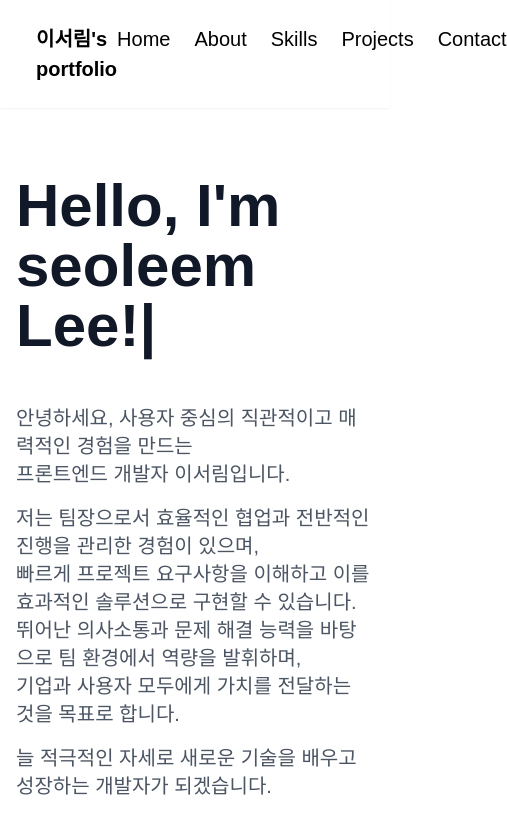
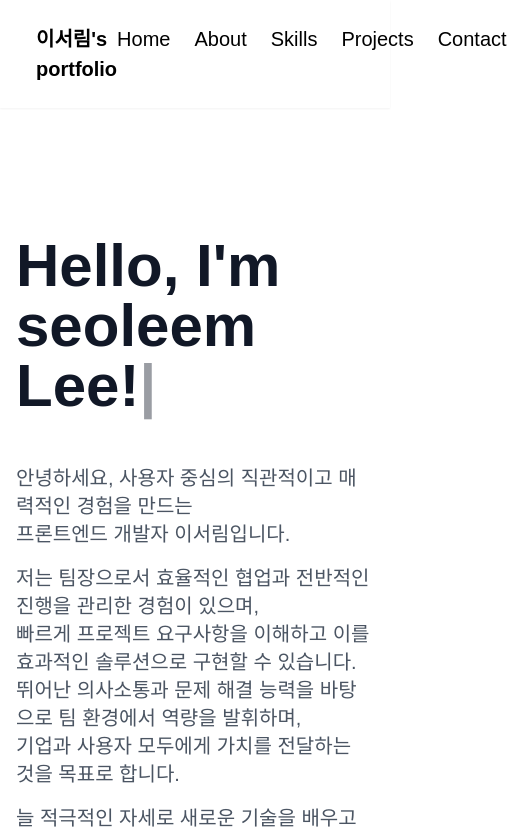
Before and after one commit to Leeseoleem/leeseoleem-portfolio, a React (Create React App) app in the folder leeseoleem-portfolio/: page / in a window 390 px wide. Shown: the top 834 px of the page, 507 px wide, since content can reach past the window. Built offline with nearby package versions, Linux system fonts and the light colour scheme; a web font is replaced by a local one.

Commit message:
refactor css type

```diff
--- a/leeseoleem-portfolio/src/components/Header.tsx
+++ b/leeseoleem-portfolio/src/components/Header.tsx
@@ -2,7 +2,7 @@ import { Link } from "react-scroll";
 
 const Header = () => {
   return (
-    <header className="fixed top-0 left-0 w-screen justify-center bg-white/95 backdrop-blur shadow-sm supports-[backdrop-filter]:bg-background/60 z-50 font-pretendard">
+    <header className="sticky top-0 left-0 w-screen justify-center bg-white/95 backdrop-blur shadow-sm supports-[backdrop-filter]:bg-background/60 z-50 font-pretendard">
       <nav className="container flex justify-between px-9 py-6 text-[20px]  text-gray-70">
         <h1 className="font-semibold">이서림's portfolio</h1>
         <ul className="flex space-x-6 font-medium">
--- a/leeseoleem-portfolio/src/index.css
+++ b/leeseoleem-portfolio/src/index.css
@@ -19,7 +19,7 @@ code {
 @font-face {
   font-family: "Pretendard-Regular";
   src: url("./assets/PretendardVariable.ttf") format("truetype");
-  font-weight: 400;
+  font-weight: 45 920;
   font-style: normal;
 }
 
--- a/leeseoleem-portfolio/src/sections/HomeSection.tsx
+++ b/leeseoleem-portfolio/src/sections/HomeSection.tsx
@@ -5,7 +5,7 @@ const HomeSection = () => {
   return (
     <section
       id="home"
-      className="container mt-12 px-4 py-32 md:py-32 space-y-12 text-gray-font font-pretendard"
+      className="container px-4 py-32 md:py-32 space-y-12 text-gray-font font-pretendard"
     >
       <ReactTyped
         strings={["Hello, I'm seoleem Lee!"]}
@@ -13,7 +13,7 @@ const HomeSection = () => {
         backSpeed={10} // 삭제되는 속도
         backDelay={6000} // 삭제 전 대기
         loop // 애니메이션 루프
-        className="text-6xl font-bold "
+        className="text-6xl font-black"
       ></ReactTyped>
       <div className="space-y-4 text-xl text-gray-50">
         <p>
```
